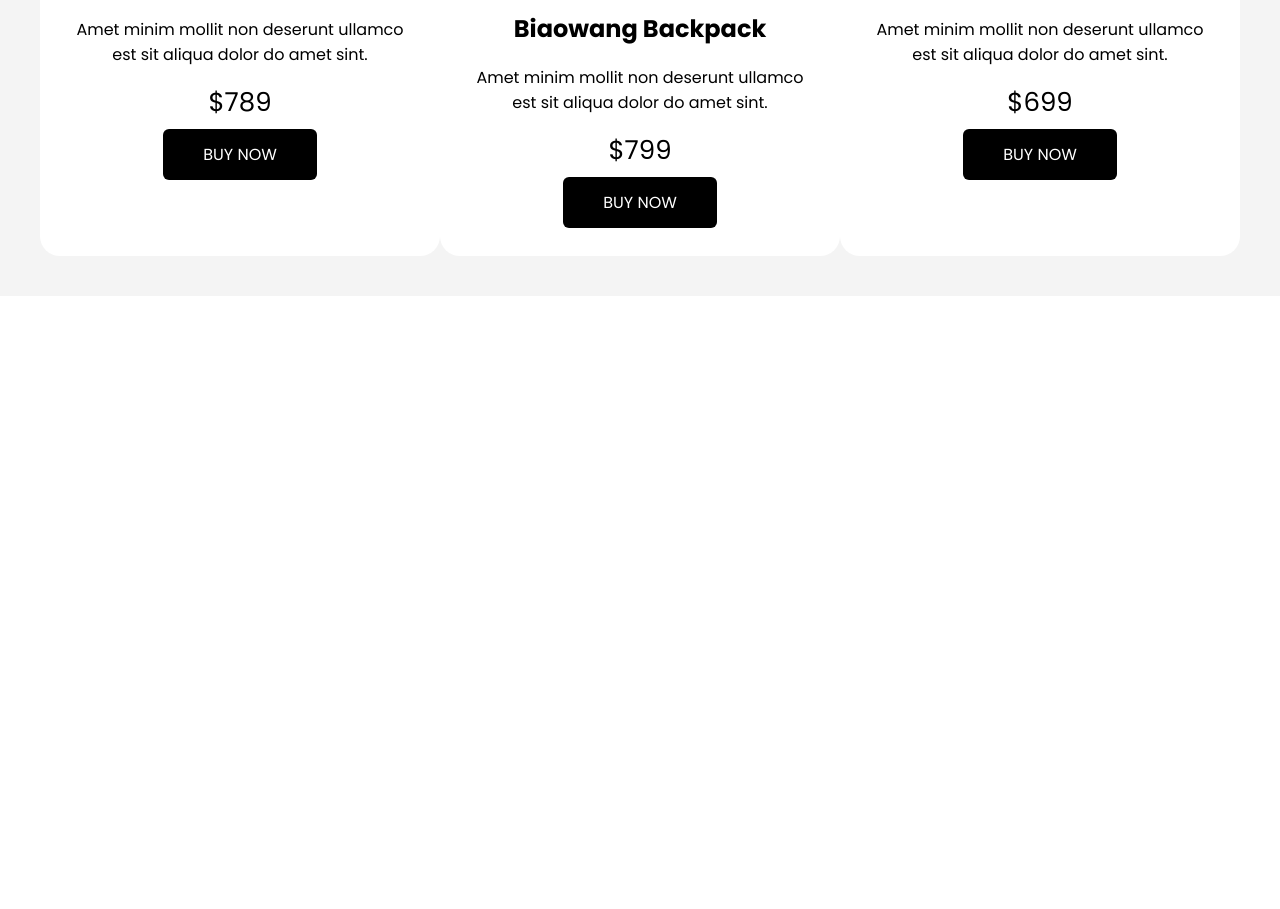
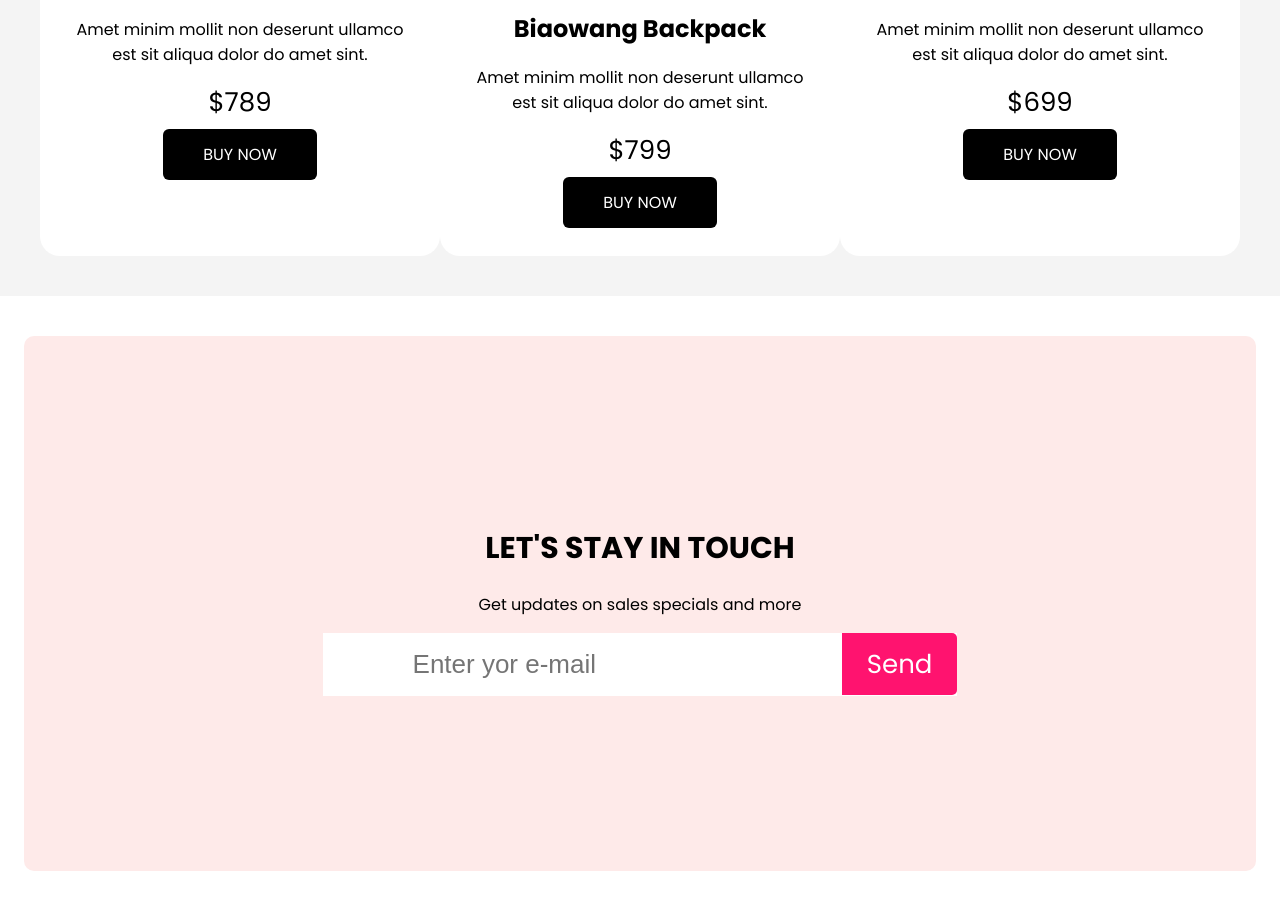
Before and after one commit to MH-akhirul/panda-com, a plain HTML site: page index.html in a window 1280 px wide. Shown: the part 1984-2893 px from the top of the page. Before the commit the page ends 2280 px from the top, so only its background shows below. Drawn offline with Linux system fonts and the light colour scheme.

Commit message:
footer-section complete

```diff
--- a/css/styel.css
+++ b/css/styel.css
@@ -188,3 +188,55 @@ main .see-all {
 main #bag-1,#bag-2,#bag-3 {
     height: 520px;
 }
+
+/* footer-section css */
+footer {
+    display: flex;
+    justify-content: center;
+    width: 90%;
+    height: 455px;
+    margin: 0 auto;
+    display: flex;
+    border-radius: 10px;
+    margin-top: 40px;
+    margin-bottom: 40px;
+    background-color: #FEEAE9;
+    padding: 40px 40px;
+    text-align: center;
+}
+
+footer h1 {
+    font-size: 30px;
+}
+footer p {
+    font-size: 16px;
+}
+footer h1 {
+
+    /* color: #0c5df ; */
+}
+footer form {
+    /* width:70px ; */
+    /* height: 15px; */
+    background-color:#FFFFFF;
+    ;
+}
+footer .footer-bootem label {
+    background-color: #FF136F;
+    color: white;
+    padding: 13px 25px;
+    border-top-right-radius: 5px;
+    border-bottom-right-radius: 5px;
+    border: none;
+    font-size: 26px;
+}
+footer .footer-bootem input {
+    padding: 16px 90px;
+    border: none;
+    border-top-left-radius: 5px;
+    border-bottom-left-radius: 5px;
+    font-size: 26px;
+}
+footer .footer-top {
+    margin-top: 150px;
+}
--- a/index.html
+++ b/index.html
@@ -142,7 +142,25 @@
    </section>
 </main>
 
-<footer></footer>
+<footer>
+    <div class="footer-section">
+
+        <div class="footer-top">
+            <h1>LET'S STAY IN TOUCH</h1>
+            <p>Get updates on sales specials and more</p>
+        </div>
+        <div class="footer-bootem">
+            <form action="email">
+                <input type="email" name="email" id="email" placeholder="Enter yor e-mail" required="email">
+                <label for="email"> Send</label>
+            </form>
+
+        </div>
+
+
+
+    </div>
+</footer>
 
 </body>
 </html>
```
